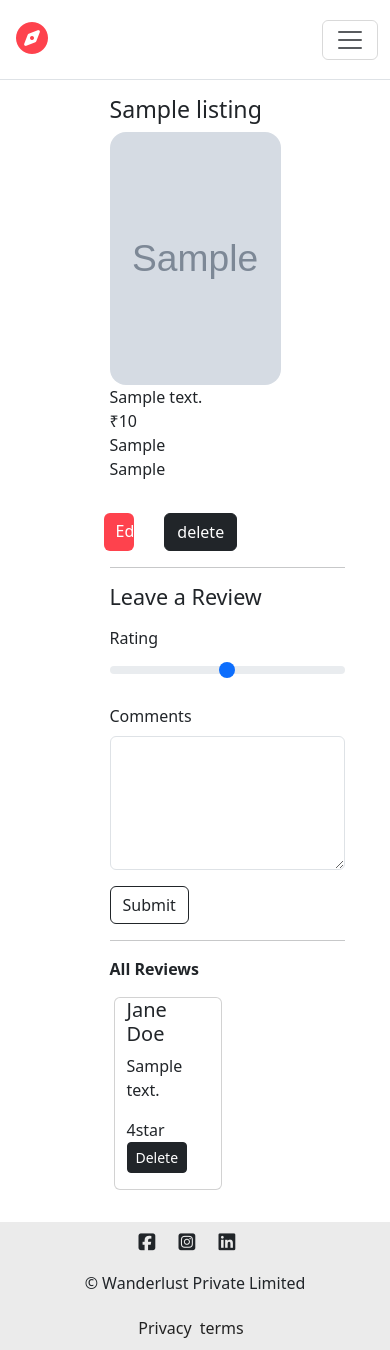
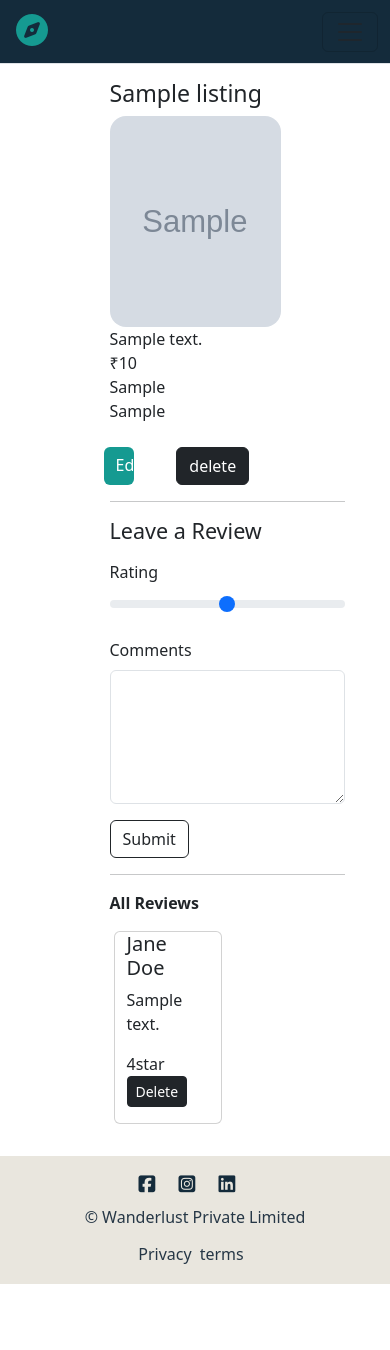
Before and after one commit to krishjain68/TravelEase, a Node server app: page /listings/600000000000000000000001 in a window 390 px wide. After the commit the page ends 1284 px from the top, so only its background shows below. Run offline with Node 20, Linux system fonts and the light colour scheme; tables that the repository leaves empty hold one stand-in row (values such as "Sample post"); grey boxes marked "Sample" are stand-in pictures; some libraries are stand-ins or nearby versions.

Commit message:
Update style.css

```diff
--- a/public/css/style.css
+++ b/public/css/style.css
@@ -1,117 +1,183 @@
-body{
+
+/* Global */
+body {
     font-family: "Plus Jakarta Sans", sans-serif;
     display: flex;
     flex-direction: column;
     min-height: 100vh;
+    margin: 0;
+    background-color: #F7F5F0;
+    color: #263746;
 }
 
+.container {
+    flex: 1;
+}
 
+/* Navbar */
+.navbar {
+    min-height: 5rem;
+    background-color: #142B3B;
+}
 
-.container{
-
-    flex:1;
-}
- .navbar{
-    height: 5rem;
-    background-color: white;
- }
- .fa-compass{
-
-    color: #fe424d;
+.fa-compass {
+    color: #159A91;
     font-size: 2rem;
 }
-.nav-link{
 
-    color: #222222 !important;
+.nav-link {
+    color: #FFFFFF !important;
+    transition: color 0.2s ease;
 }
-.f-info-links a{
+
+.nav-link:hover {
+    color: #55C7B7 !important;
+}
+
+/* Footer */
+.f-info-links a {
     text-decoration: none;
-color: #222222;
+    color: #263746;
     margin-right: 0.5rem;
+}
 
+.f-info-links a:hover {
+    color: #159A91;
+    text-decoration: underline;
 }
-.f-info-links a:hover{
-    text-decoration: underline;
 
-}
-.f-info-links,.f-info-socials,.f-info-brand{
-
+.f-info-links,
+.f-info-socials,
+.f-info-brand {
     width: 100%;
     justify-content: center;
     display: flex;
     align-items: center;
-
 }
 
-.f-info-socials i{
+.f-info-socials i {
     font-size: 1.2rem;
     margin-right: 1rem;
+    color: #142B3B;
+    transition: color 0.2s ease;
 }
 
+.f-info-socials i:hover {
+    color: #159A91;
+}
 
-.f-info{
-height: 8rem;
-background-color: #ebebeb;
+.f-info {
+    min-height: 8rem;
+    background-color: #E9E6DE;
+    color: #263746;
     text-align: center;
     flex-wrap: wrap;
     display: flex;
     justify-content: center;
+    align-items: center;
+    padding: 1rem 0;
+}
 
-}
-/* card */
-.listing-card{
+/* Listing Cards */
+.listing-card {
     border: none !important;
     margin-bottom: 2rem;
-
+    background-color: transparent;
 }
 
-.card-img-top{
+.card-img-top {
     border-radius: 1rem !important;
     width: 100% !important;
+    aspect-ratio: 1 / 1;
     object-fit: cover !important;
+    display: block;
+}
 
-}
-.card-body{
+.card-body {
     padding: 0 !important;
 }
-.card-text p{
 
+.card-text p {
     font-weight: 400 !important;
-}
-.listing-link{
-text-decoration: none;
-
+    color: #52616B;
 }
 
-.card-img-overlay{
-    opacity: 0;
+.listing-link {
+    text-decoration: none;
+    color: #263746;
 }
 
+.listing-link:hover {
+    color: #159A91;
+}
 
-.card-img-overlay:hover{
+.card-img-overlay {
+    opacity: 0;
+    transition: opacity 0.2s ease-in-out;
+}
+
+.card-img-overlay:hover {
     opacity: 0.2;
-background-color:white;
+    background-color: #FFFFFF;
 }
-/*new page */
-.add-btn{
-    background-color:  #fe424d !important;
+
+/* New Listing Page */
+.add-btn {
+    background-color: #159A91 !important;
     border: none !important;
+    color: white !important;
+    transition: background-color 0.2s ease;
 }
-/*edit page */
-.edit-btn{
-    background-color:  #fe424d !important;
+
+.add-btn:hover {
+    background-color: #117D76 !important;
+}
+
+/* Edit Listing Page */
+.edit-btn {
+    background-color: #159A91 !important;
     border: none !important;
+    color: white !important;
 }
-/*show page*/
-.show-img{
+
+.edit-btn:hover {
+    background-color: #117D76 !important;
+}
+
+/* Show Page */
+.show-img {
     height: 30vh;
+    width: 100%;
+    object-fit: cover;
+    border-radius: 1rem;
 }
-.btns{
+
+.btns {
     display: flex;
+    gap: 0.75rem;
+    flex-wrap: wrap;
+}
 
-}
-.show-card{
-
+.show-card {
     padding-left: 0;
     padding-right: 0;
 }
+
+/* Responsive */
+@media (max-width: 768px) {
+    .navbar {
+        min-height: 4rem;
+    }
+
+    .show-img {
+        height: 25vh;
+    }
+
+    .listing-card {
+        margin-bottom: 1.5rem;
+    }
+
+    .f-info {
+        gap: 0.5rem;
+    }
+}
```
Lines whose indentation alone changed are shown as unchanged.
